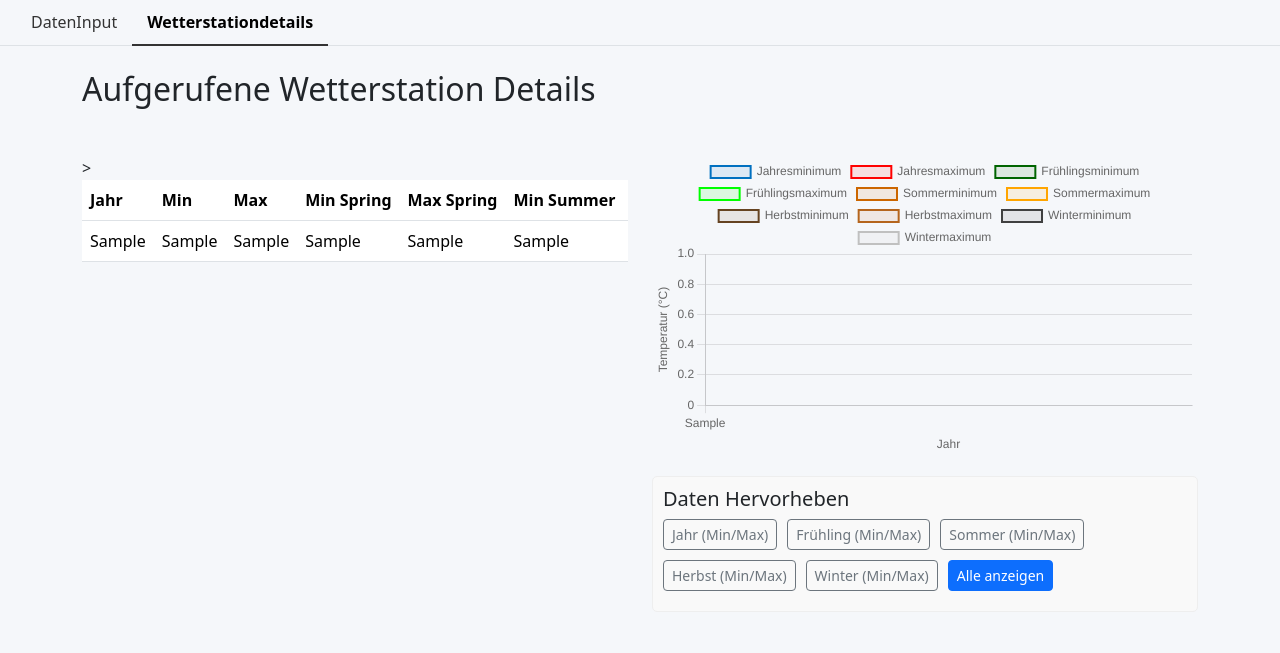
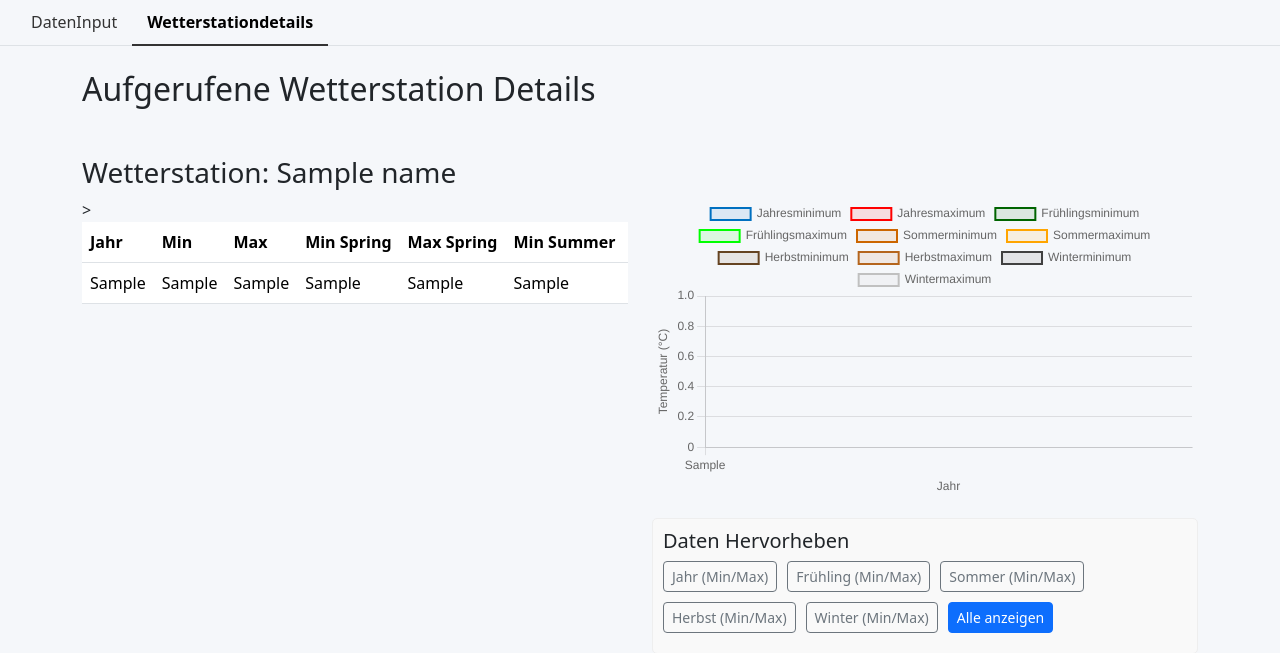
Before and after one commit to silkiqw/abgabe, a Django app: template myapp/templates/result.html in a window 1280 px wide. Shown: the top 653 px of the page. Run offline with Django 5.2, Linux system fonts and the light colour scheme; the template is opened without the code that fills it: most values are stand-ins (such as "Sample title", 1, 10 or a date in 2020); some libraries are stand-ins or nearby versions.

Commit message:
Update result.html

```diff
--- a/myapp/templates/result.html
+++ b/myapp/templates/result.html
@@ -85,7 +85,9 @@
                     <h2 class="mb-4">Aufgerufene Wetterstation Details</h2>
                 </div>
             </div>
-
+            {% if name %}
+            <h3> Wetterstation: {{ name }} </h3>
+            {% endif %}
             <div class="row">
                 <div class="col-md-6">
                     <!-- Table -->
```
